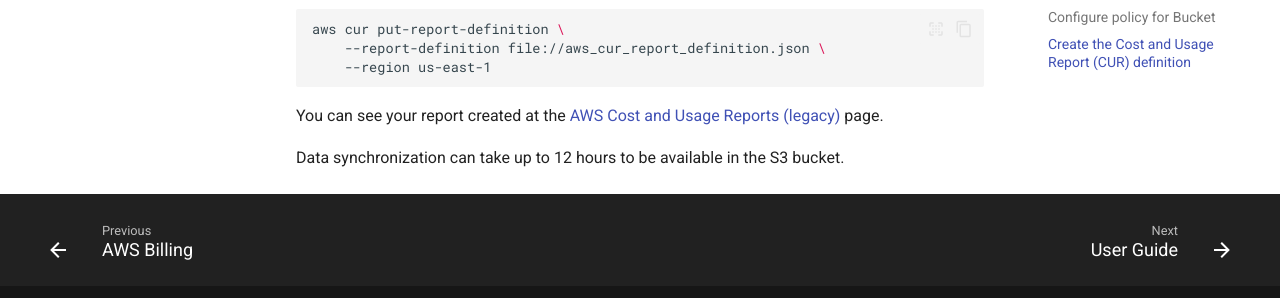
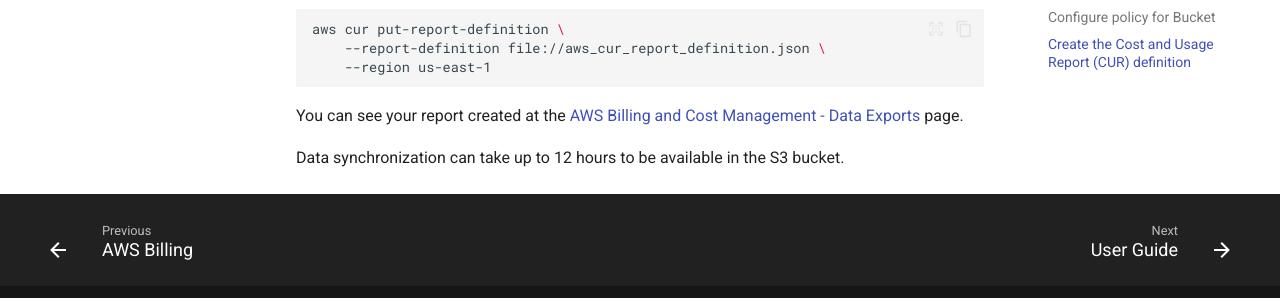
Before and after one commit to germainlefebvre4/cloudia-readthedocs, an MkDocs documentation site: the page built from docs/configuration/cloud_providers/aws/carbon_footprint.md, in a window 1280 px wide and 900 px high, scrolled down 6854 px. Shown: the part 550-848 px from the top of the window. Built offline with MkDocs 1.6.1 and Material for MkDocs 9.7.7, drawn with Linux system fonts in a browser that asks for light colours; comment, search, counter and statistics services are not loaded.

Commit message:
doc: Comment aws cur result

````diff
--- a/docs/configuration/cloud_providers/aws/carbon_footprint.md
+++ b/docs/configuration/cloud_providers/aws/carbon_footprint.md
@@ -368,6 +368,6 @@ aws cur put-report-definition \
     --region us-east-1
 ```
 
-You can see your report created at the [AWS Cost and Usage Reports (legacy)](https://us-east-1.console.aws.amazon.com/billing/home?region=us-east-1#/reports) page.
+You can see your report created at the [AWS Billing and Cost Management - Data Exports](https://us-east-1.console.aws.amazon.com/costmanagement/home#/bcm-data-exports) page.
 
 Data synchronization can take up to 12 hours to be available in the S3 bucket.
````
